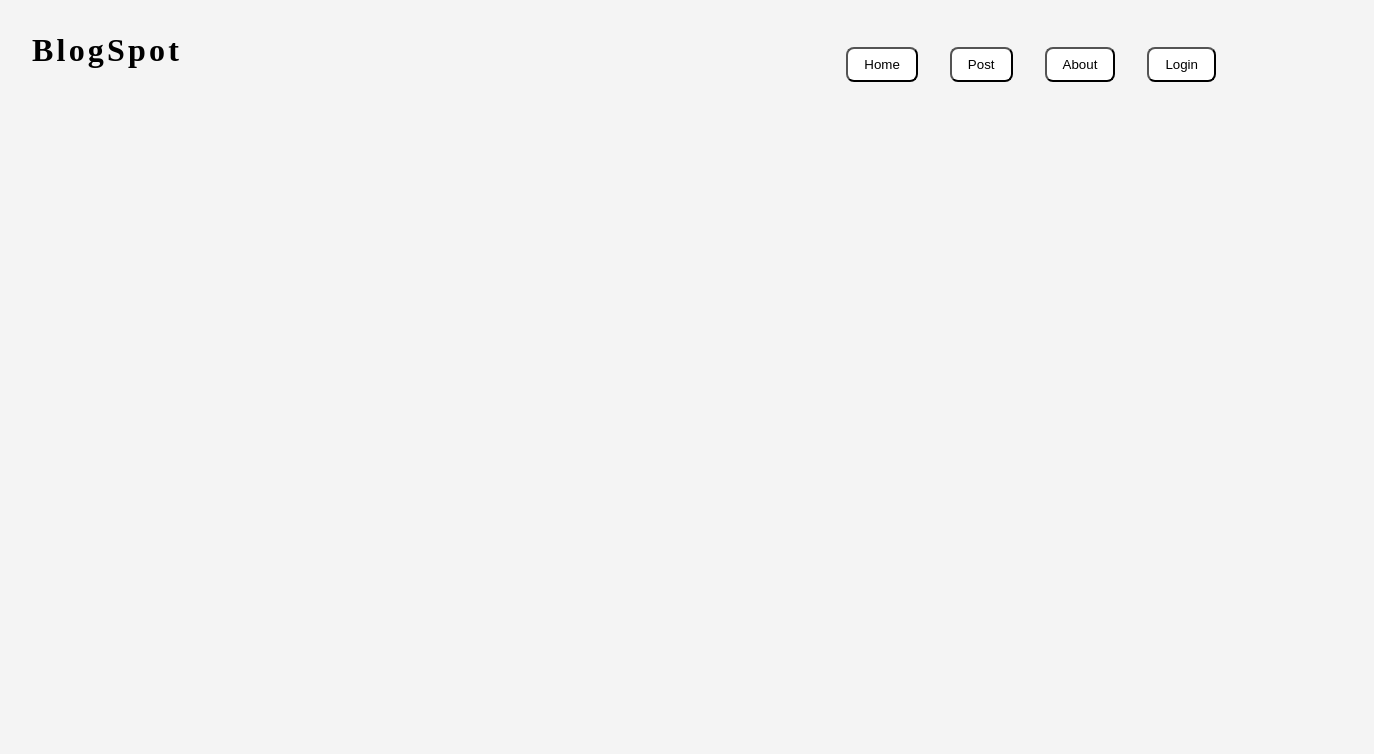
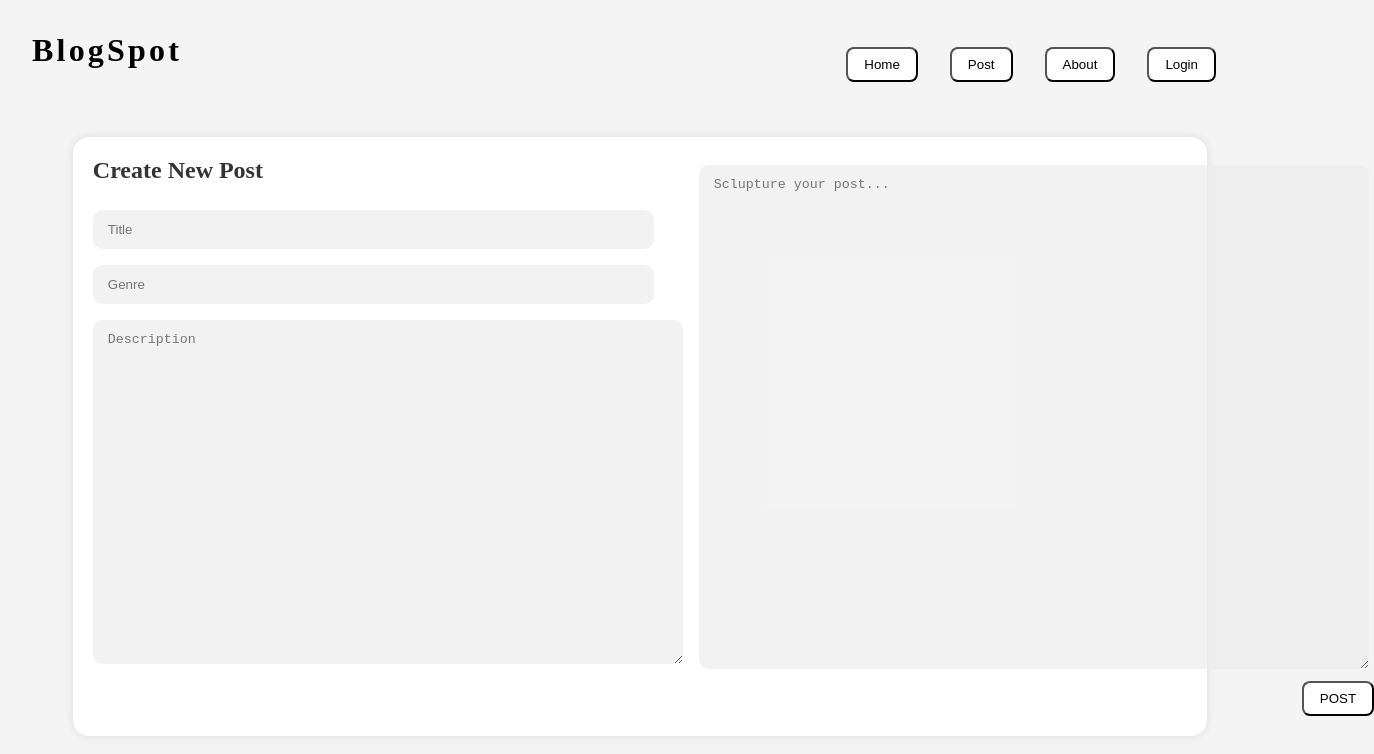
Before and after one commit to Rishikathron/BlogSpot, a React (Create React App) app in the folder blogspot-frontend/: page /CreatePost in a window 1280 px wide. Shown: the top 754 px of the page, 1374 px wide, since content can reach past the window. Built offline with nearby package versions, Linux system fonts and the light colour scheme.

Commit message:
API Implemented in front end

```diff
--- a/blogspot-frontend/src/App.js
+++ b/blogspot-frontend/src/App.js
@@ -7,6 +7,7 @@ import Login from "./Authentication/Login.jsx";
 import Registration from "./Authentication/Registration.jsx";
 import BlogPost from "./Pages/BlogPost.jsx";
 import AuthorDetail from "./Pages/AuthorDetail.jsx";
+import CreatePost from "./Pages/CreatePost.jsx";
 
 
 
@@ -18,7 +19,7 @@ function App() {
         <div><Header></Header></div>
         <Routes>
           <Route path='/' element={<Home />}></Route>
-          <Route path='/CreatePost'></Route>
+          <Route path='/CreatePost' element = { <CreatePost/> }></Route>
           <Route path='/About' element = { <About />}></Route>
 
             <Route path='/Login' element = { <Login/> }></Route>
--- a/blogspot-frontend/src/Authentication/Login.jsx
+++ b/blogspot-frontend/src/Authentication/Login.jsx
@@ -18,9 +18,11 @@ const Login = () =>{
         try{
             const response = await axios.post(loginAPI,apibody);
             console.log("this is =>" + response.data.userData.UserName)
-            //sessionStorage.setItem("UserName", response.data.UserData.UserName);
+
             sessionStorage.setItem("UserEmail", response.data.userData.Email);
             sessionStorage.setItem("UserName", response.data.userData.UserName);
+            sessionStorage.setItem("UserId", response.data.userData.UserId);
+
             alert(response.data.message);
             setTimeout(() => {
                 navigate("/") ;
--- a/blogspot-frontend/src/Authentication/Registration.jsx
+++ b/blogspot-frontend/src/Authentication/Registration.jsx
@@ -13,6 +13,7 @@ const Registration = () =>{
     const navigate = useNavigate();
     const authRegister = async () => {
         const apiBody = {
+            userId : crypto.randomUUID(),
             name: name,
             password: password,
             ConfirmPassword: confirmPassword,
--- a/blogspot-frontend/src/Header/Header.jsx
+++ b/blogspot-frontend/src/Header/Header.jsx
@@ -18,7 +18,7 @@ const Header = () =>{
         console.log("Session storage vlues -->" + userLoggedIn)
     },[sessionStorage.getItem("UserName")]);
 
-    const confirmLogout = (e) =>{
+    const confirmLogout = () =>{
 
         if(window.confirm("Are you sure you want to log out?")){
             sessionStorage.clear();
--- a/blogspot-frontend/src/Home/Author.jsx
+++ b/blogspot-frontend/src/Home/Author.jsx
@@ -1,16 +1,25 @@
+import { useNavigate } from "react-router-dom"
+const Author = (props) =>{
 
-const Author = () =>{
-
+    const navigate = useNavigate();
     var postGenre = "Horror";
+    const authorComponentClick = ()=>{
+        navigate('/AuthorDetail');
+    }
 
     return (
         <>
-            <h3 style={{color:"black"}}>Author Name</h3>
-            <h4>Genre : {postGenre}</h4>
-            <div className="AuthorPost-Detail">
-                <h4>Likes <span>120</span> </h4>
-                <h4>Follows <span>20</span> </h4>
+        <li style={{listStyle:"none"}} >
+            <div className='Author' onClick={authorComponentClick}>
+                <h3 style={{color:"black"}}>{props.AuthorName}</h3>
+                <h4>Genre : {props.genre}</h4>
+                <div className="AuthorPost-Detail">
+                    <h4>Likes <span>120</span> </h4>
+                    <h4>Follows <span>20</span> </h4>
+                </div>
             </div>
+        </li>
+
 
         </>
     )
--- a/blogspot-frontend/src/Home/PostDetails.jsx
+++ b/blogspot-frontend/src/Home/PostDetails.jsx
@@ -1,15 +1,23 @@
+import { useNavigate } from "react-router-dom"
 
+const PostsDetails = ({Title,Description,Body}) =>{
 
-const PostsDetails = (props) =>{
+    const navigate = useNavigate();
+
+    const postComponentClick = () =>{
+        navigate('/BlogPost',{state : {PostTitle : Title , PostDescription : Description , PostBody : Body}});
+    }
 
 
     return (
         <>
-            <div >
-                <h2>{props.Title}</h2>
-                <h3>{props.Description}</h3>
-            </div>
+            <li style={{listStyle:"none"}}>
+                <div className='Post' onClick={postComponentClick}>
 
+                    <h2>{Title}</h2>
+                    <h3>{Description}</h3>
+                </div>
+            </li>
         </>
     )
 }
--- a/blogspot-frontend/src/Home/RelatedPost.jsx
+++ b/blogspot-frontend/src/Home/RelatedPost.jsx
@@ -1,14 +1,29 @@
 import PostsDetails from "./PostDetails"
+import {  useNavigate } from "react-router-dom"
 
 
 const RelatedPost = (props) =>{
+    const navigate = useNavigate();
+
+
 
     const relatedPostDescription = String(props.Description).split("").slice(0,50).join('')+'...';
 
+    const postComponentClick = () =>{
+        navigate('/BlogPost');
+    }
+
     return (
         <>
+        {console.log("Inside related Post" , props)}
 
-            <PostsDetails Title = {props.Title} Description = {relatedPostDescription}></PostsDetails>
+            <PostsDetails Title = {props.Title} Description = {relatedPostDescription} onClick={postComponentClick}></PostsDetails>
+            {/* <div className="relatedPost" >
+                <PostsDetails Title = {props.Title} Description = {relatedPostDescription}></PostsDetails>
+            </div>             */}
+
+
+
         </>
     )
 }
--- a/blogspot-frontend/src/Home/home.css
+++ b/blogspot-frontend/src/Home/home.css
@@ -24,7 +24,6 @@
     display: flex;
     flex-flow: row;
     gap : 2rem;
-
 }
 
 .Post{
@@ -50,7 +49,7 @@
 .AuthorPost-Detail{
     display :flex;
     flex-flow :row;
-    gap : 0.1rem;
+    gap : 0.4rem;
 }
 
 
@@ -90,8 +89,8 @@
     display: flex;
     flex-flow: row;
     justify-content: space-between;
-    margin-bottom: 0rem;
-    flex: 1;
+    margin-bottom: 0;
+
 }
 @media screen and (max-width: 300px){
 
--- a/blogspot-frontend/src/Pages/BlogPost.jsx
+++ b/blogspot-frontend/src/Pages/BlogPost.jsx
@@ -1,18 +1,19 @@
-
+import { useLocation } from "react-router-dom"
 
 const BlogPost = () =>{
 
-    var titile = "New Title"
-    var authorName = "Author Name"
-    var postContent = "Blackmailed into playing a dating simulator set in a matriarchy, an ordinary man must put up with the unbearable and convoluted world until he clears the game. After countless days of grinding, he finally manages to beat it, but his hardcore gaming comes at a cost: extreme sleep deprivation and hunger.While heading out to the convenience store to solve one of these problems, the man tumbles down the stairs and falls unconscious, only to wake up to the worst possible realization—he has been reincarnated into the game as the mob character Leon Fou Bartfort. Now trapped in a world he despises, Leon must use his knowledge of the game to navigate through the plot safely and sustain himself in a society where the odds are heavily stacked against him."
+    const location = useLocation();
+
     return (
         <>
+            {console.log("Inside blog post ", location)}
             <div className="blog-outerblock">
                 <div className="Title-block">
-                    <h2 className="title">{titile} <span>{authorName}</span></h2>
+                    <h1 className="title">{location.state.PostTitle}</h1>
                 </div>
                 <div className="Postcontent-block">
-                    <p>{postContent}</p>
+                    <br/>
+                    <p style={{fontSize : "1.5rem"}} > {location.state.PostBody} </p>
                 </div>
             </div>
         </>
--- /dev/null
+++ b/blogspot-frontend/src/Pages/CreatePost.jsx
@@ -0,0 +1,61 @@
+import { useEffect, useState } from 'react';
+import {  useNavigate } from 'react-router-dom';
+import axios from 'axios'
+import './createpost.css'
+const CreatePost = ()=>{
+
+    const navigate = useNavigate();
+
+    const [postTitle , setPostTitle] = useState('');
+    const [genre , setGenre] = useState('');
+    const [description , setDescription] = useState('');
+    const [postBody , setPostBody] = useState('');
+
+    const createPost_API = ' http://localhost:3001/posts/createPost'
+
+    let PostapiBody = {
+        postId : crypto.randomUUID(),
+        postTitle : postTitle,
+        postDescription : description,
+        postBody : postBody,
+        authorId : sessionStorage.getItem('UserId'),
+        authorName : sessionStorage.getItem('UserName'),
+        genre : genre
+    }
+
+    const submitPost = async () =>{
+        console.log(PostapiBody);
+        const response = await axios.post(createPost_API,PostapiBody);
+        console.log(response.data)
+        setTimeout(()=>{
+            alert('Blog Posted...!')
+            navigate('/')
+        },500)
+    }
+
+
+    return (
+        <>
+            <div className="containerPost">
+                <div className="left-block">
+                    <h2>Create New Post</h2> <br/>
+                    <input placeholder='Title' onChange={(e)=>setPostTitle(e.target.value)}/>
+                    <input placeholder='Genre' onChange={(e)=>setGenre(e.target.value)}/>
+                    <textarea placeholder='Description' className='input-Desc'  onChange={(e)=>setDescription(e.target.value)}/>
+                </div>
+                <div className="right-block">
+                    <div className="textarea">
+                        <textarea placeholder='Sclupture your post...' className='input-post'  onChange={(e)=>setPostBody(e.target.value)} />
+                    </div>
+                    <div >
+                        <button className='btn' onClick={submitPost}>POST</button>
+                    </div>
+
+                </div>
+            </div>
+        </>
+    )
+}
+
+
+export default CreatePost;
--- /dev/null
+++ b/blogspot-frontend/src/Pages/createpost.css
@@ -0,0 +1,35 @@
+.containerPost {
+    max-width: 90%;
+    height: 50%;
+    margin: 40px auto;
+    padding: 20px;
+    background-color: #fff;
+    box-shadow: 0 0 10px rgba(0, 0, 0, 0.1);
+    border-radius: 1rem;
+    display: flex;
+    gap: 1rem;
+  }
+
+.input-Desc{
+    height: 20rem;
+    background-color: #eeeeeeb8;
+	border: none;
+	padding: 12px 15px;
+	margin: 8px 0;
+    border-radius: 0.6rem;
+    width: 35rem;
+}
+
+.input-post{
+    height: 30rem;
+    width: 40rem;
+    background-color: #eeeeeeb8;
+	border: none;
+	padding: 12px 15px;
+	margin: 8px 0;
+    border-radius: 0.6rem;
+}
+
+.btn{
+    margin-left: 90%;
+}
```
Also changed, not shown: blogspot-frontend/src/Home/Home.jsx (+37 -42 lines).
